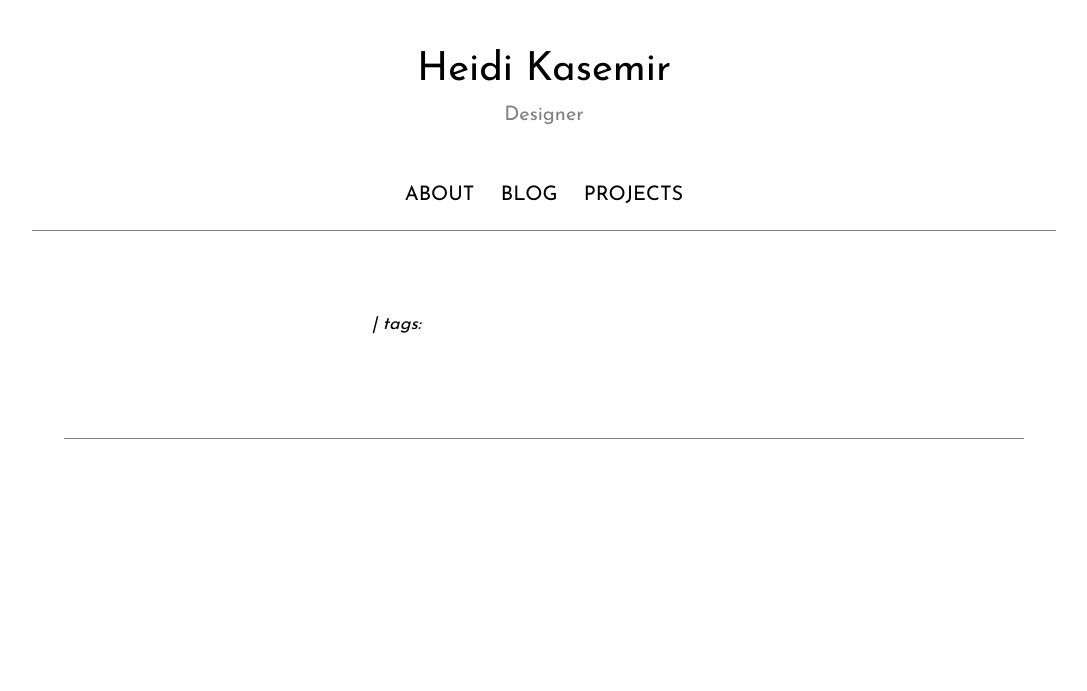
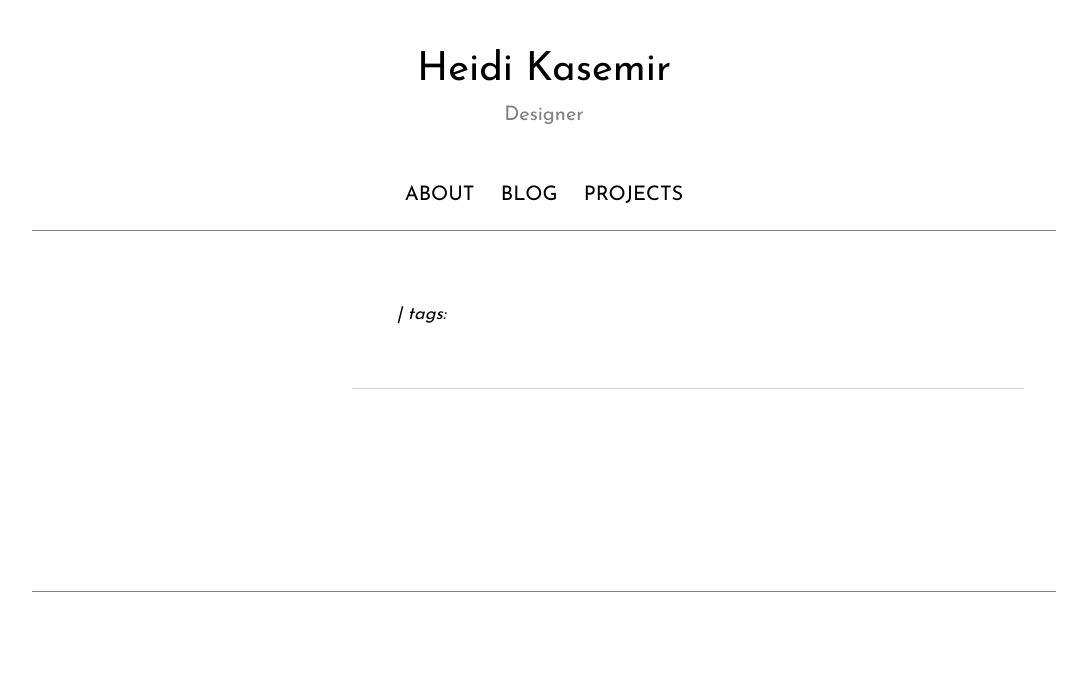
Before and after one commit to hkasemir/heidiK, a Django app: template templates/blog/post.html in a window 1280 px wide. Shown: the top 691 px of the page, without its empty margins (96-1183 px from the left). Run offline with Django 3.2, Linux system fonts and the light colour scheme; the template is opened without the code that fills it, so the values that code supplies are empty; some libraries are stand-ins or nearby versions; some web fonts are replaced.

Commit message:
resized photo, added clarity to blog dimensions

```diff
--- a/static/mainpage/css/styles.css
+++ b/static/mainpage/css/styles.css
@@ -72,23 +72,14 @@ body {
     margin: auto;
     padding: 30px;
     position: relative;
-/*    min-height: 250px;*/
-}
-
-.container p {
-    max-width: 70%;
-    margin-left: 30%;
-}
-
-.container h2 {
-    margin-left: 30%;
+    min-height: 250px;
 }
 
 footer {
     border-top: 1px solid gray;
     height: 80px;
     padding-top: 20px;
-    width: 75%;
+    width: 80%;
     margin-top: 50px;
     margin-left: auto;
     margin-right: auto;
@@ -96,9 +87,8 @@ footer {
 
 h2 {
     padding-bottom: 10px;
-    padding-top: 40px;
-    font-size: 24px;
-
+    padding-top: 30px;
+    font-size: 30px;
 }
 
 header {
@@ -118,14 +108,12 @@ header {
     display:inline;
     padding-right: 10px;
     padding-left: 10px;
-
-
 }
 
 .meta {
     font-style: italic;
-    padding-bottom: 20px;
-    text-indent: 20px;
+    padding-bottom: 30px;
+    text-indent: 45px;
 }
 
 nav {
@@ -177,6 +165,14 @@ p {
     color: #D1D1D1;
 }
 
+.post {
+    padding-bottom: 30px;
+    margin-bottom: 45px;
+    border-bottom: 1px solid #D4D4D4;
+    max-width: 70%;
+    margin-left: 30%;
+}
+
 .post p {
     line-height: 1.5;
 }
--- a/templates/mainpage/index.html
+++ b/templates/mainpage/index.html
@@ -4,7 +4,8 @@
 
 
 {% block mainContent %}
-<img class="side-pic" src="{% static "mainpage/images/DSC_4281.JPG" %}">
+<a href="/static/mainpage/images/Optimized-DSC_4281.JPG">
+  <img class="side-pic" src="{% static "mainpage/images/Optimized-DSC_4281.JPG" %}"></a>
 {% for obj in content_object_list %}
   <div class="post">
     <h2>{{ obj.header }}</a></h2>
```
Also changed, not shown: static/mainpage/images/DSC_3201.JPG (deleted), static/mainpage/images/DSC_4281.JPG (deleted), static/mainpage/images/Optimized-DSC_4281.JPG (added).
